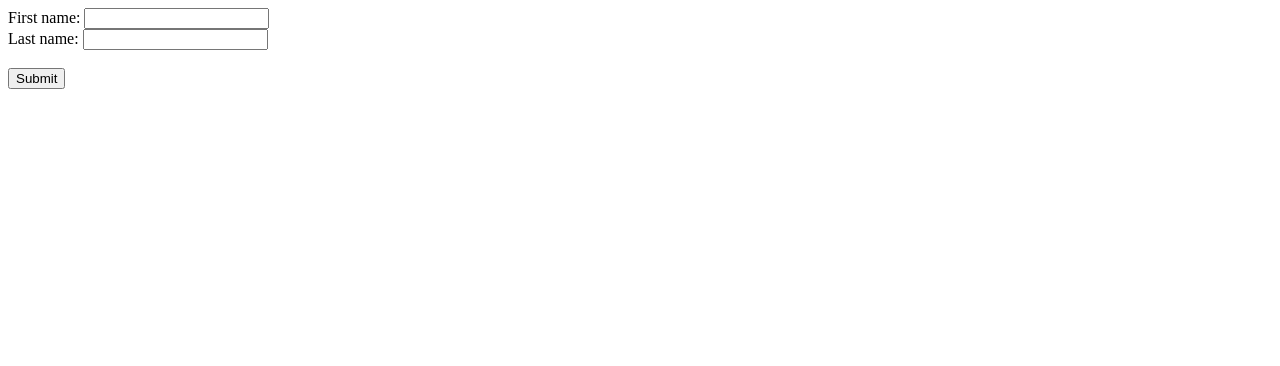
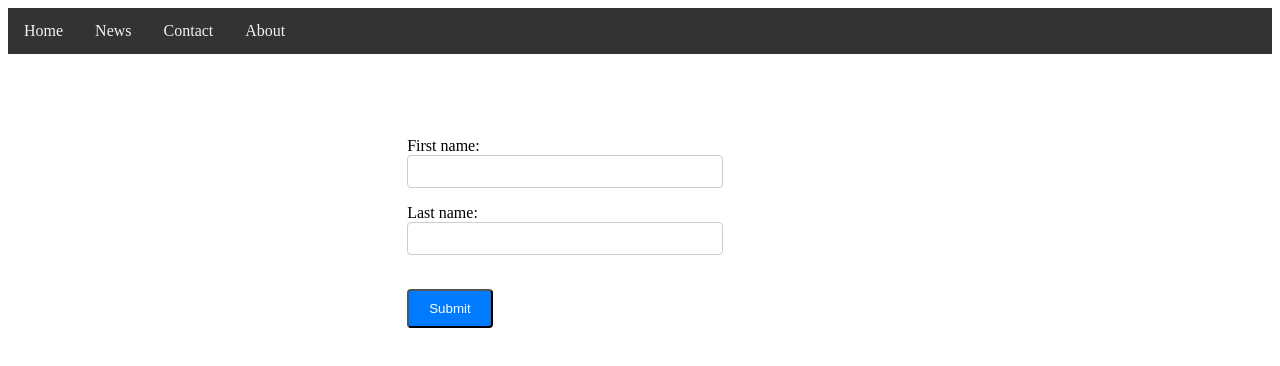
Before and after one commit to somang/ITM780_nodejs_example, a website: page index.html in a window 1280 px wide. Drawn offline with Linux system fonts and the light colour scheme.

Commit message:
style update

```diff
--- a/index.html
+++ b/index.html
@@ -4,8 +4,17 @@
   <meta charset="utf-8">
   <meta name="viewport" content="width=device-width, initial-scale=1, shrink-to-fit=no">
   <title>Welcome to ITM780 demo app</title>
+  <link rel="stylesheet" href="/style.css">
 </head>
 <body>
+
+  <div class="topnav">
+    <a class="active" href="#home">Home</a>
+    <a href="#news">News</a>
+    <a href="#contact">Contact</a>
+    <a href="#about">About</a>
+  </div>
+
   <form action="/" method="POST">
     <label>First name:</label>
     <input type="text" id="fn" name="firstname"><br>
--- a/server.js
+++ b/server.js
@@ -1,6 +1,7 @@
 const express = require("express");
 const app = express();
 app.use(express.urlencoded());
+app.use(express.static(__dirname + '/'));
 
 // GET method route
 app.get('/', (req, res) => {
--- a/style.css
+++ b/style.css
@@ -0,0 +1,45 @@
+/* Add this inside a <style> tag in the <head> or link to a separate .css file */
+
+body {
+    display: grid;
+}
+
+form {
+    margin-left: 30%;
+    margin-top: 5%;
+    width: 25%;
+    padding: 20px;
+    border-radius: 8px;
+}
+
+  input[type="text"] {
+    width: 100%;
+    padding: 8px;
+    margin-bottom: 16px;
+    border: 1px solid #ccc;
+    border-radius: 4px;
+    box-sizing: border-box; /* Ensures padding doesn't affect the overall width */
+  }
+
+  input[type="submit"] {
+    background-color: #007bff;
+    color: white;
+    padding: 10px 20px;
+    border-radius: 4px;
+    cursor: pointer;
+  }
+
+/* Add a black background color to the top navigation */
+.topnav {
+    background-color: #333;
+    width: 100%;
+}
+
+/* Style the links inside the navigation bar */
+.topnav a {
+    float: left;
+    color: #f2f2f2;
+    text-align: center;
+    padding: 14px 16px;
+    text-decoration: none;
+}
```
